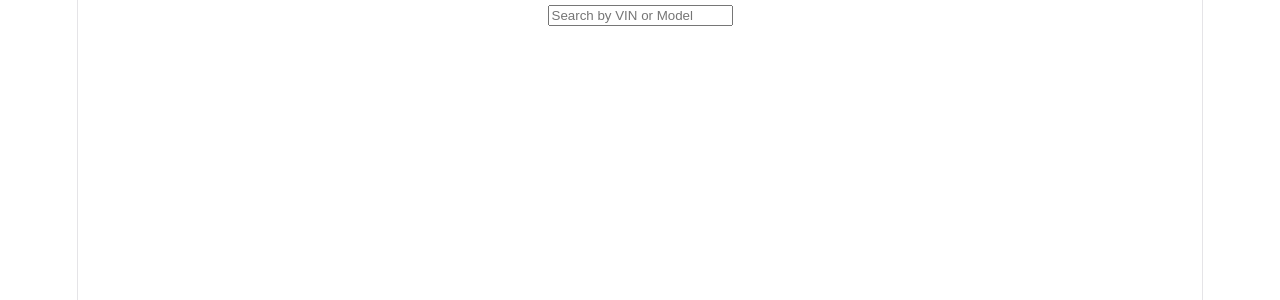
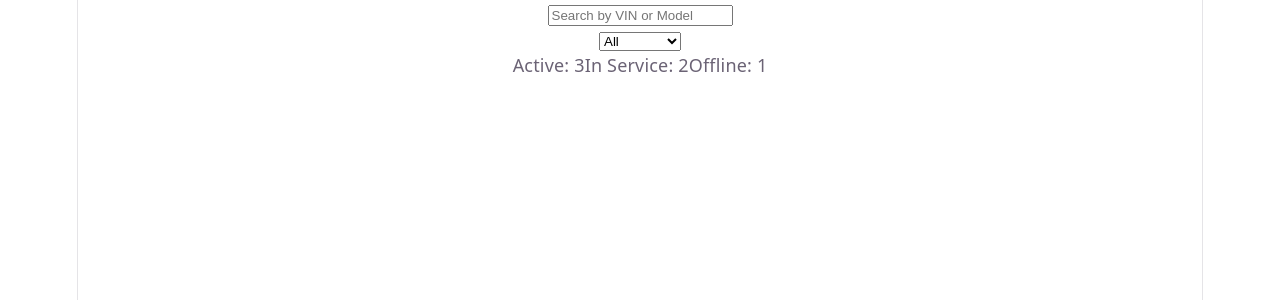
Before and after one commit to NavyanthReddy/InfraProject, a React (Vite) app: page / in a window 1280 px wide. Shown: the top 300 px of the page. Built offline with nearby package versions, Linux system fonts and the light colour scheme.

Commit message:
Add StatsBar component and wire it into App

```diff
--- a/src/App.tsx
+++ b/src/App.tsx
@@ -1,21 +1,25 @@
 import { useState } from 'react'
-// import { Vehicle, VehicleStatus} from './types/vehicle'
+import type { Vehicle, VehicleStatus} from './types/vehicle'
 import {mockVehicles} from './data/mockVehicles'
 
 import SearchBar from './components/SearchBar'
+import StatusFilter from './components/StatusFilter'
+import StatsBar from './components/StatsBar'
 
 function App() {
-  // const [vehicles, setVehicles] = useState<Vehicle[]>(mockVehicles)
+  const [vehicles, setVehicles] = useState<Vehicle[]>(mockVehicles)
 
   const [searchTerm, setSearchTerm] = useState<string>('')
 
-  // const [statusFilter,setStatusFilter] = useState<VehicleStatus | 'all'>('all')
+  const [statusFilter,setStatusFilter] = useState<VehicleStatus | 'all'>('all')
 
   // const [selectedVehicle, setSelectedVehicle] = useState<Vehicle | null>(null)
 
   return (
     <>
       <SearchBar searchTerm={searchTerm} setSearchTerm={setSearchTerm} />
+      <StatusFilter statusFilter={statusFilter} setStatusFilter={setStatusFilter} />
+      <StatsBar vehicles = {vehicles}/>
 
     </>
   )
--- a/src/components/SearchBar.tsx
+++ b/src/components/SearchBar.tsx
@@ -7,7 +7,6 @@ function SearchBar({ searchTerm, setSearchTerm }: SearchBarProps) {
   return (
     <div>
       <input type="text" placeholder="Search by VIN or Model" value={searchTerm} onChange={(e) => setSearchTerm(e.target.value)} />
-      {searchTerm}
     </div>
   )
 }
--- /dev/null
+++ b/src/components/StatsBar.tsx
@@ -0,0 +1,27 @@
+import type { Vehicle } from '../types/vehicle'
+
+type StatsBarProps = {
+    vehicles: Vehicle[]
+}
+
+function getStatusCounts(vehicles: Vehicle[]) {
+  return {
+    active: vehicles.filter((v) => v.status === 'active').length,
+    inService: vehicles.filter((v) => v.status === 'in service').length,
+    offline: vehicles.filter((v) => v.status === 'offline').length,
+  }
+}
+
+function StatsBar({ vehicles }: StatsBarProps) {
+  const { active, inService, offline } = getStatusCounts(vehicles)
+
+  return (
+    <div>
+      <span>Active: {active}</span>
+      <span>In Service: {inService}</span>
+      <span>Offline: {offline}</span>
+    </div>
+  )
+}
+
+export default StatsBar
--- /dev/null
+++ b/src/components/StatusFilter.tsx
@@ -0,0 +1,22 @@
+import type { VehicleStatus } from '../types/vehicle'
+
+type StatusFilterProps = {
+  statusFilter: VehicleStatus | 'all'
+  setStatusFilter: (filter: VehicleStatus | 'all') => void
+}
+
+
+function StatusFilter({ statusFilter, setStatusFilter }: StatusFilterProps) {
+  return (
+    <div>
+      <select value={statusFilter} onChange={(e) => setStatusFilter(e.target.value as VehicleStatus | 'all')}>
+        <option value="all">All</option>
+        <option value="active">Active</option>
+        <option value="in service">In Service</option>
+        <option value="offline">Offline</option>
+      </select>
+    </div>
+  )
+}
+
+export default StatusFilter
```
